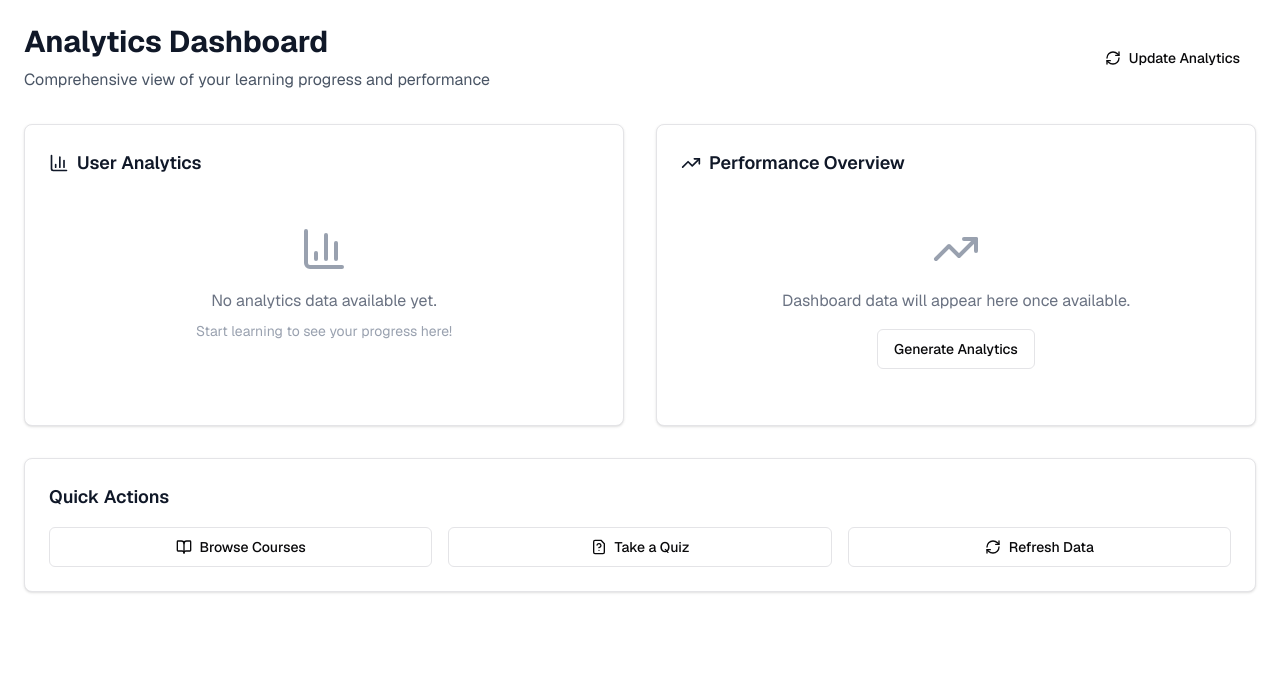
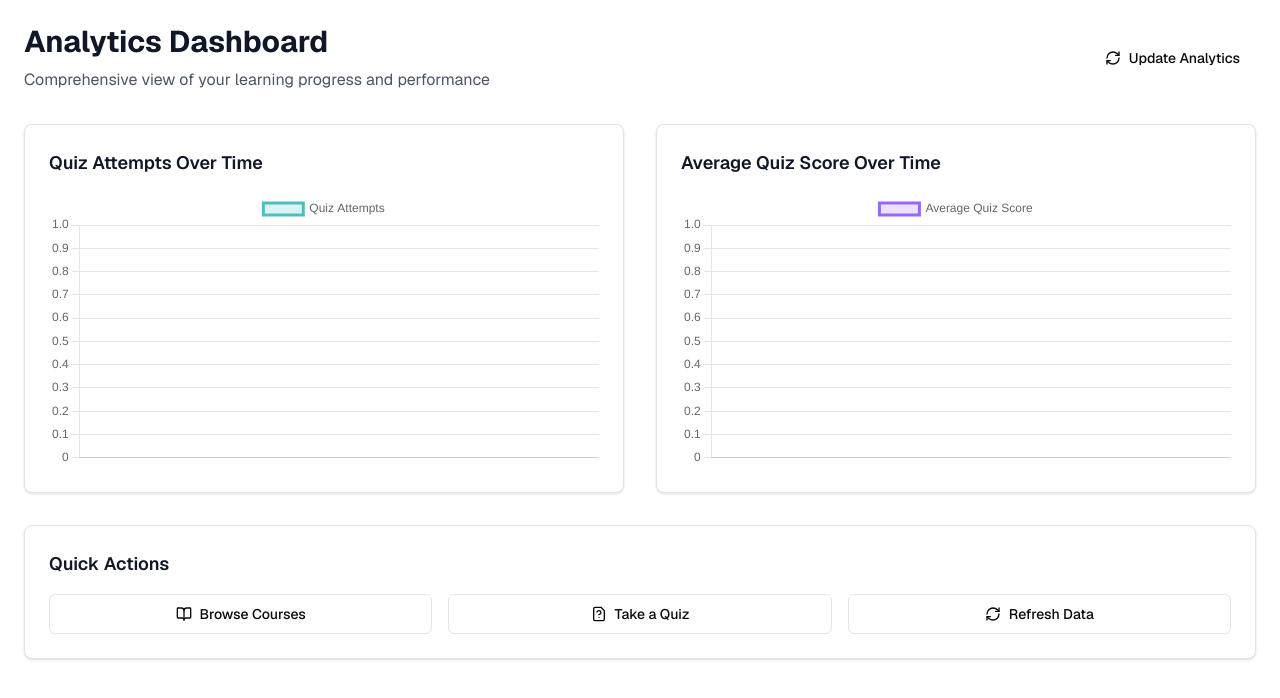
Before and after one commit to PhuyalGaurav/mountained, a Next.js app: page /analytics in a window 1280 px wide. Shown: the top 698 px of the page. Built offline with nearby package versions, Linux system fonts and the light colour scheme.

Commit message:
feat: add chart.js and react-chartjs-2 for analytics visualization; update login page links to use next/link

```diff
--- a/package.json
+++ b/package.json
@@ -14,11 +14,13 @@
     "@radix-ui/react-slot": "^1.2.3",
     "@radix-ui/react-toast": "^1.2.14",
     "axios": "^1.10.0",
+    "chart.js": "^4.5.0",
     "class-variance-authority": "^0.7.1",
     "clsx": "^2.1.1",
     "lucide-react": "^0.525.0",
     "next": "15.3.5",
     "react": "^19.0.0",
+    "react-chartjs-2": "^5.3.0",
     "react-dom": "^19.0.0",
     "tailwind-merge": "^3.3.1"
   },
--- a/src/app/analytics/page.js
+++ b/src/app/analytics/page.js
@@ -16,6 +16,31 @@ import {
   Award,
   RefreshCw,
 } from "lucide-react";
+// Chart.js imports
+import {
+  Chart as ChartJS,
+  CategoryScale,
+  LinearScale,
+  PointElement,
+  LineElement,
+  BarElement,
+  Title,
+  Tooltip,
+  Legend,
+} from "chart.js";
+import { Line, Bar } from "react-chartjs-2";
+
+// Register Chart.js components
+ChartJS.register(
+  CategoryScale,
+  LinearScale,
+  PointElement,
+  LineElement,
+  BarElement,
+  Title,
+  Tooltip,
+  Legend
+);
 
 export default function AnalyticsPage() {
   const { isAuthenticated, isLoading } = useAuth();
@@ -100,6 +125,37 @@ export default function AnalyticsPage() {
     return new Date(timeString).toLocaleString();
   };
 
+  // Prepare chart data
+  const quizLabels = analytics.map((a) => formatTime(a.last_updated));
+  const quizAttempts = analytics.map((a) => a.total_quizzes_attempted || 0);
+  const avgScores = analytics.map((a) => a.average_quiz_score || 0);
+
+  const quizData = {
+    labels: quizLabels,
+    datasets: [
+      {
+        label: "Quiz Attempts",
+        data: quizAttempts,
+        borderColor: "rgb(75, 192, 192)",
+        backgroundColor: "rgba(75, 192, 192, 0.2)",
+        tension: 0.4,
+      },
+    ],
+  };
+
+  const scoreData = {
+    labels: quizLabels,
+    datasets: [
+      {
+        label: "Average Quiz Score",
+        data: avgScores,
+        borderColor: "rgb(153, 102, 255)",
+        backgroundColor: "rgba(153, 102, 255, 0.2)",
+        tension: 0.4,
+      },
+    ],
+  };
+
   if (isLoading) {
     return (
       <div className="min-h-screen flex items-center justify-center">
@@ -159,106 +215,31 @@ export default function AnalyticsPage() {
         </div>
       )}
 
-      {/* Analytics Data */}
-      <div className="grid grid-cols-1 lg:grid-cols-2 gap-8">
-        {/* User Analytics */}
+      {/* Analytics Charts */}
+      <div className="grid grid-cols-1 md:grid-cols-1 lg:grid-cols-2 gap-8 mb-8">
         <div className="bg-white p-6 rounded-lg shadow-sm border">
-          <h2 className="text-lg font-semibold text-gray-900 mb-4 flex items-center gap-2">
-            <BarChart3 className="h-5 w-5" />
-            User Analytics
+          <h2 className="text-lg font-semibold text-gray-900 mb-4">
+            Quiz Attempts Over Time
           </h2>
-
-          {analytics.length > 0 ? (
-            <div className="space-y-4">
-              {analytics.slice(0, 5).map((analytic, index) => (
-                <div
-                  key={analytic.id || index}
-                  className="p-4 bg-gray-50 rounded-lg"
-                >
-                  <div className="grid grid-cols-2 gap-4 text-sm">
-                    <div>
-                      <span className="font-medium text-gray-500">
-                        User ID:
-                      </span>
-                      <span className="ml-2 text-gray-900">
-                        {analytic.user || "N/A"}
-                      </span>
-                    </div>
-                    <div>
-                      <span className="font-medium text-gray-500">
-                        Last Updated:
-                      </span>
-                      <span className="ml-2 text-gray-900">
-                        {formatTime(analytic.last_updated)}
-                      </span>
-                    </div>
-                    {analytic.total_quizzes_attempted && (
-                      <div>
-                        <span className="font-medium text-gray-500">
-                          Quizzes Attempted:
-                        </span>
-                        <span className="ml-2 text-gray-900">
-                          {analytic.total_quizzes_attempted}
-                        </span>
-                      </div>
-                    )}
-                    {analytic.average_quiz_score && (
-                      <div>
-                        <span className="font-medium text-gray-500">
-                          Avg Score:
-                        </span>
-                        <span className="ml-2 text-gray-900">
-                          {analytic.average_quiz_score}%
-                        </span>
-                      </div>
-                    )}
-                  </div>
-                </div>
-              ))}
-            </div>
-          ) : (
-            <div className="text-center py-8">
-              <BarChart3 className="h-12 w-12 text-gray-400 mx-auto mb-4" />
-              <p className="text-gray-500">No analytics data available yet.</p>
-              <p className="text-sm text-gray-400 mt-2">
-                Start learning to see your progress here!
-              </p>
-            </div>
-          )}
+          <Line
+            data={quizData}
+            options={{
+              responsive: true,
+              plugins: { legend: { position: "top" } },
+            }}
+          />
         </div>
-
-        {/* Dashboard Data */}
         <div className="bg-white p-6 rounded-lg shadow-sm border">
-          <h2 className="text-lg font-semibold text-gray-900 mb-4 flex items-center gap-2">
-            <TrendingUp className="h-5 w-5" />
-            Performance Overview
+          <h2 className="text-lg font-semibold text-gray-900 mb-4">
+            Average Quiz Score Over Time
           </h2>
-
-          {dashboardData ? (
-            <div className="space-y-4">
-              {/* Display dashboard data if available */}
-              <div className="p-4 bg-gray-50 rounded-lg">
-                <pre className="text-sm text-gray-700 whitespace-pre-wrap">
-                  {JSON.stringify(dashboardData, null, 2)}
-                </pre>
-              </div>
-            </div>
-          ) : (
-            <div className="text-center py-8">
-              <TrendingUp className="h-12 w-12 text-gray-400 mx-auto mb-4" />
-              <p className="text-gray-500">
-                Dashboard data will appear here once available.
-              </p>
-              <Button
-                onClick={updateAnalytics}
-                disabled={refreshing}
-                className="mt-4"
-                variant="outline"
-              >
-                Generate Analytics
-              </Button>
-            </div>
-          )}
+          <Line
+            data={scoreData}
+            options={{
+              responsive: true,
+              plugins: { legend: { position: "top" } },
+            }}
+          />
         </div>
       </div>
 
--- a/src/app/login/page.js
+++ b/src/app/login/page.js
@@ -8,6 +8,7 @@ import { Label } from "@/components/ui/label";
 import { useToast } from "@/hooks/use-toast";
 import { useAuth } from "@/app/services/auth-context";
 import { Eye, EyeOff, Loader2 } from "lucide-react";
+import Link from "next/link";
 
 export default function LoginPage() {
   const [formData, setFormData] = useState({
@@ -147,13 +148,13 @@ export default function LoginPage() {
         <div className="text-center">
           <p className="text-xs text-gray-500">
             By signing in, you agree to our{" "}
-            <a href="/terms" className="underline hover:text-gray-700">
+            <Link href="/terms" className="underline hover:text-gray-700">
               Terms of Service
-            </a>{" "}
+            </Link>{" "}
             and{" "}
-            <a href="/privacy" className="underline hover:text-gray-700">
+            <Link href="/privacy" className="underline hover:text-gray-700">
               Privacy Policy
-            </a>
+            </Link>
           </p>
         </div>
       </div>
```
Also changed, not shown: 1 other file (tests, documents, lock files or other folders).
